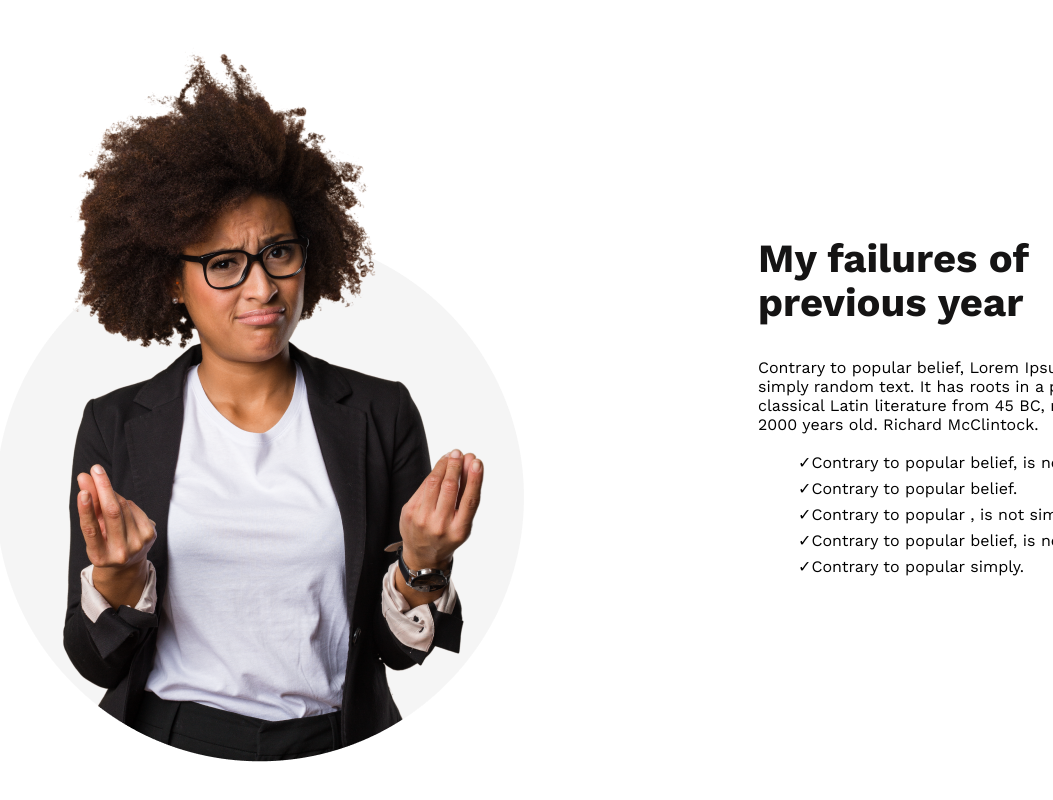
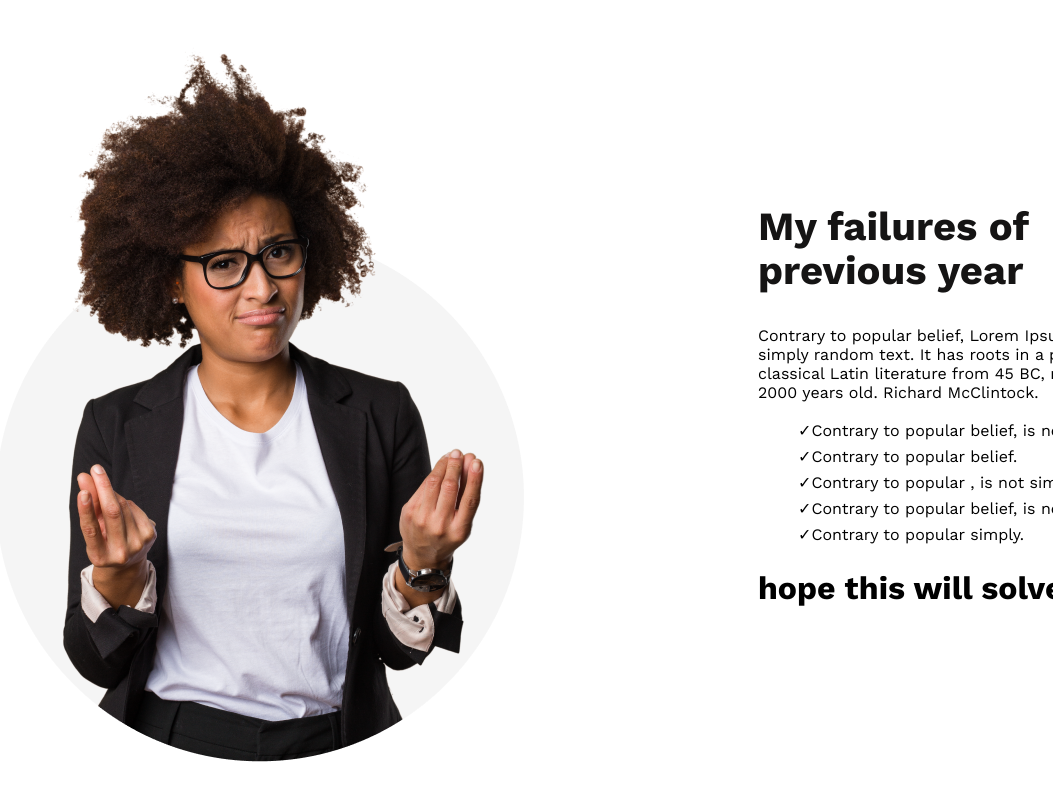
Before and after one commit to kaziabulhasib/new-me, a plain HTML site: page index.html in a window 1280 px wide. Shown: the part 862-1662 px from the top of the page, without its empty margins (227-1280 px from the left). Drawn offline with nearby package versions, Linux system fonts and the light colour scheme.

Commit message:
folder path

```diff
--- a/index.html
+++ b/index.html
@@ -44,6 +44,7 @@
             <li>Contrary to popular belief, is not simply.</li>
             <li>Contrary to popular simply.</li>
           </ul>
+          <h1>hope this will solved</h1>
         </div>
       </div>
     </main>
```
